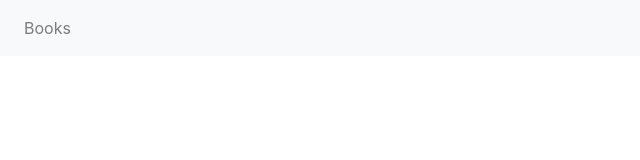
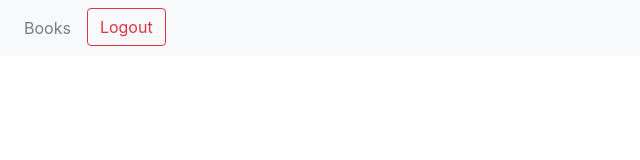
Before and after one commit to balsa-sarenac/literary-association-front, an Angular app: page /reader in a window 1280 px wide. Shown: the top 160 px of the page, without its empty margins (0-640 px from the left). Built offline with nearby package versions, Linux system fonts and the light colour scheme.

Commit message:
Add missing logout buttons and logic

```diff
--- a/src/app/homepage/home-author/home-author.component.html
+++ b/src/app/homepage/home-author/home-author.component.html
@@ -7,6 +7,9 @@
 			<li class="nav-item">
 				<a class="nav-link" [routerLink]="['publish']">Publish a book</a>
 			</li>
+			<li class="nav-item">
+				<button class="btn btn-outline-danger my-2 my-sm-0 m-2" (click)="logOut()" type="submit">Logout</button>
+			</li>
 		</ul>
 	</nav>
 	<router-outlet></router-outlet>
--- a/src/app/homepage/home-author/home-author.component.ts
+++ b/src/app/homepage/home-author/home-author.component.ts
@@ -1,15 +1,24 @@
 import { Component, OnInit } from '@angular/core';
+import { Router } from '@angular/router';
 
 @Component({
-  selector: 'app-home-author',
-  templateUrl: './home-author.component.html',
-  styleUrls: ['./home-author.component.css']
+	selector: 'app-home-author',
+	templateUrl: './home-author.component.html',
+	styleUrls: ['./home-author.component.css'],
 })
 export class HomeAuthorComponent implements OnInit {
+	constructor(private router: Router) {}
 
-  constructor() { }
+	ngOnInit(): void {}
 
-  ngOnInit(): void {
-  }
-
+	logOut() {
+		localStorage.removeItem('User-token');
+		localStorage.removeItem('Expires-in');
+		localStorage.removeItem('Username');
+		localStorage.removeItem('User-role');
+		localStorage.removeItem('Refresh-token');
+		localStorage.removeItem('Cart');
+		localStorage.removeItem('Id');
+		this.router.navigate(['welcome']);
+	}
 }
--- a/src/app/homepage/home-reader/home-reader.component.html
+++ b/src/app/homepage/home-reader/home-reader.component.html
@@ -4,6 +4,9 @@
 			<li class="nav-item">
 				<a class="nav-link" [routerLink]="['books']">Books</a>
 			</li>
+			<li class="nav-item">
+				<button class="btn btn-outline-danger my-2 my-sm-0 m-2" (click)="logOut()" type="submit">Logout</button>
+			</li>
 		</ul>
 	</nav>
 	<router-outlet></router-outlet>
--- a/src/app/homepage/home-reader/home-reader.component.ts
+++ b/src/app/homepage/home-reader/home-reader.component.ts
@@ -1,15 +1,24 @@
 import { Component, OnInit } from '@angular/core';
+import { Router } from '@angular/router';
 
 @Component({
-  selector: 'app-home-reader',
-  templateUrl: './home-reader.component.html',
-  styleUrls: ['./home-reader.component.css']
+	selector: 'app-home-reader',
+	templateUrl: './home-reader.component.html',
+	styleUrls: ['./home-reader.component.css'],
 })
 export class HomeReaderComponent implements OnInit {
+	constructor(private router: Router) {}
 
-  constructor() { }
+	ngOnInit(): void {}
 
-  ngOnInit(): void {
-  }
-
+	logOut() {
+		localStorage.removeItem('User-token');
+		localStorage.removeItem('Expires-in');
+		localStorage.removeItem('Username');
+		localStorage.removeItem('User-role');
+		localStorage.removeItem('Refresh-token');
+		localStorage.removeItem('Cart');
+		localStorage.removeItem('Id');
+		this.router.navigate(['welcome']);
+	}
 }
```
